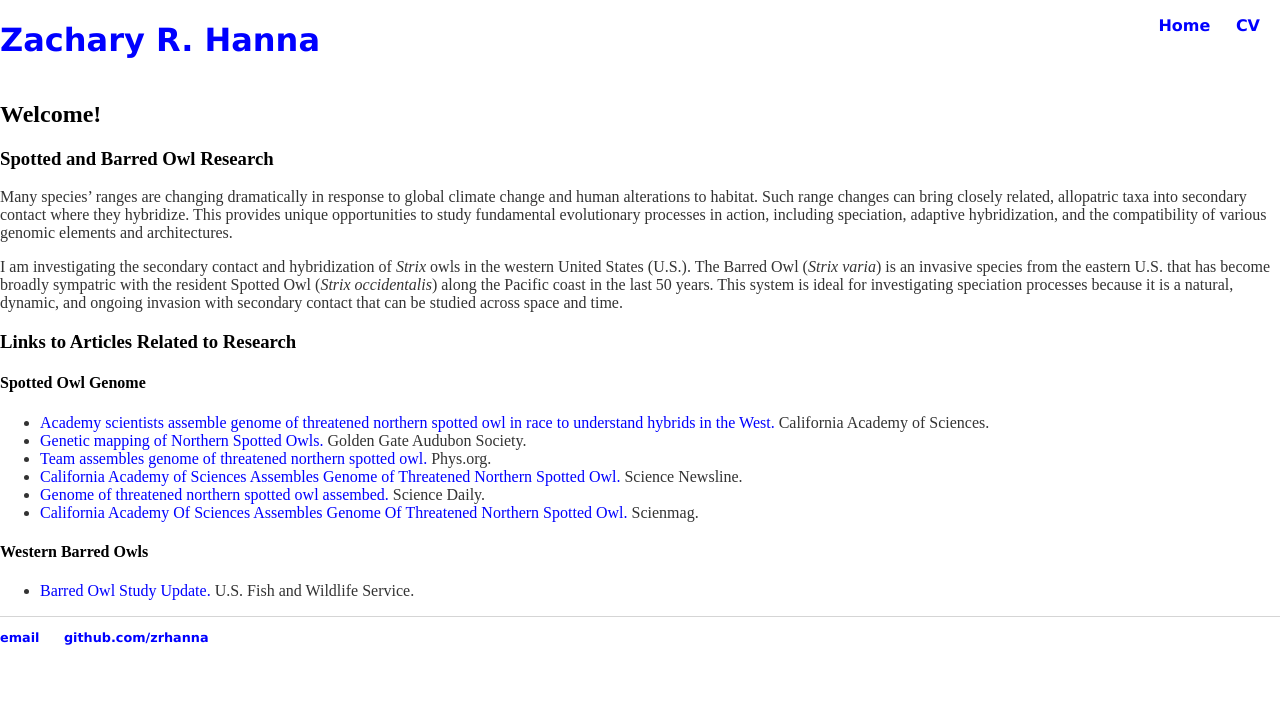
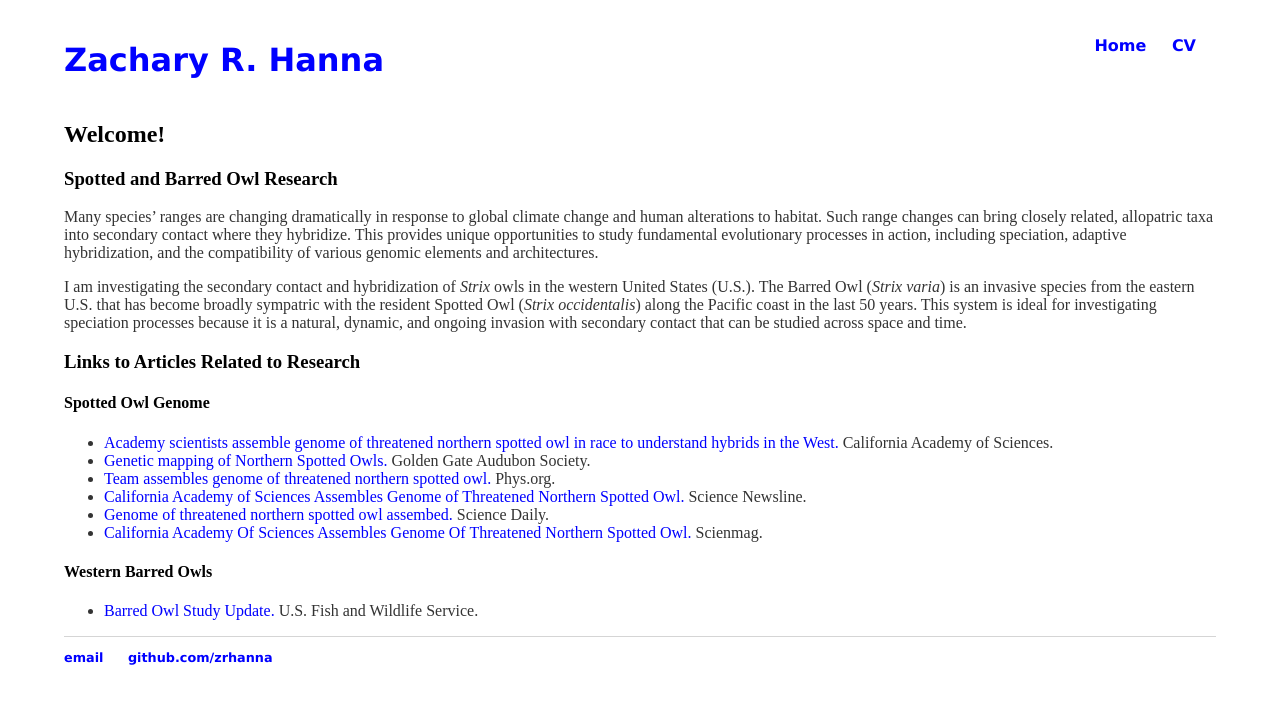
Before and after one commit to zacharyhanna/zacharyhanna.github.io, a Jekyll site: the page built from index.md, in a window 1280 px wide. Shown: the top 704 px of the page. Built offline with Jekyll 4.4.1, drawn with Linux system fonts in a browser that asks for light colours.

Commit message:
Update main.css

```diff
--- a/css/main.css
+++ b/css/main.css
@@ -1,6 +1,6 @@
 body {
-    margin: auto;
-    width: auto;
+    margin: 20px auto;
+    width: 90%;
 }
 nav {
     display:inline;
```
